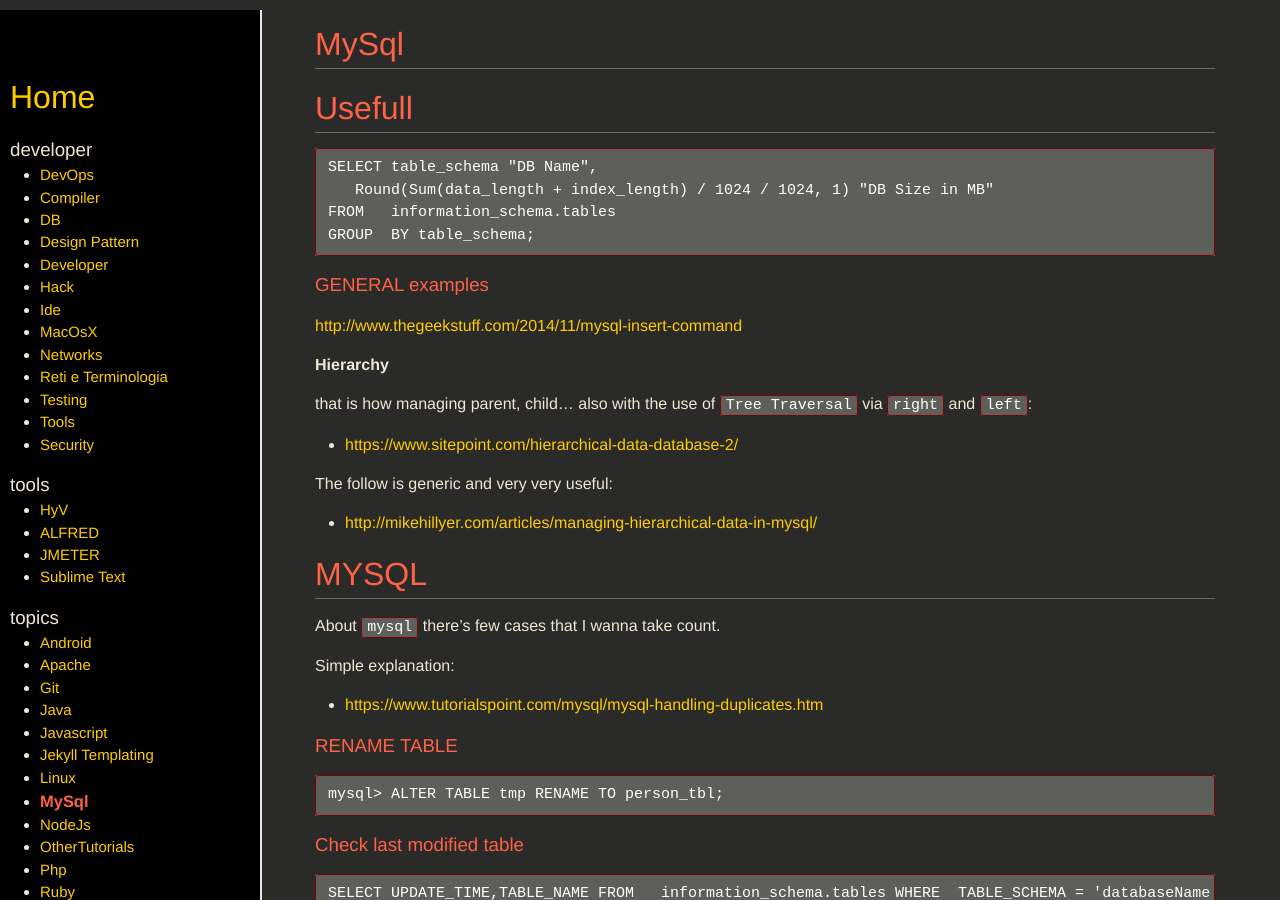
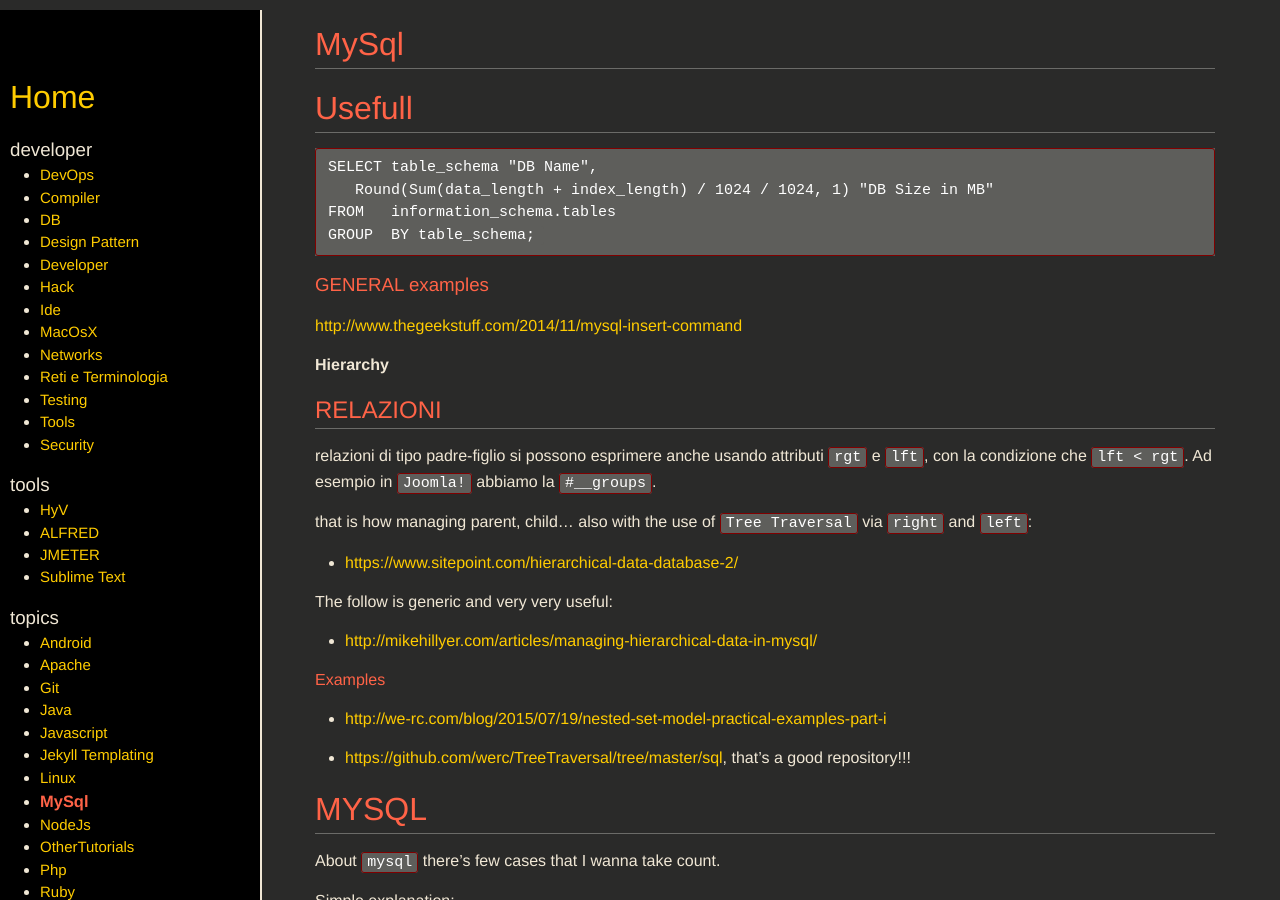
Before and after one commit to SimoSca/own-memo, a Jekyll site: the page built from _pages/topics/mysql.md, in a window 1280 px wide and 900 px high. Built offline with Jekyll 4.4.1, drawn with Linux system fonts in a browser that asks for light colours; nearby versions of some CDN libraries.

Commit message:
[updated] javascript.md and mysql.md

```diff
--- a/_pages/topics/mysql.md
+++ b/_pages/topics/mysql.md
@@ -21,6 +21,12 @@ GROUP  BY table_schema;
 
 **Hierarchy**
 
+RELAZIONI
+---------
+
+relazioni di tipo padre-figlio si possono esprimere anche usando attributi `rgt` e `lft`, con la condizione che `lft < rgt`. Ad esempio in `Joomla!` abbiamo la `#__groups`.
+
+
 that is how managing parent, child... also with the use of `Tree Traversal` via `right` and `left`:
 
 - [https://www.sitepoint.com/hierarchical-data-database-2/](https://www.sitepoint.com/hierarchical-data-database-2/)
@@ -28,6 +34,13 @@ that is how managing parent, child... also with the use of `Tree Traversal` via
 The follow is generic and very very useful:
 
 - [http://mikehillyer.com/articles/managing-hierarchical-data-in-mysql/](http://mikehillyer.com/articles/managing-hierarchical-data-in-mysql/)
+
+
+#### Examples
+
+- [http://we-rc.com/blog/2015/07/19/nested-set-model-practical-examples-part-i](http://we-rc.com/blog/2015/07/19/nested-set-model-practical-examples-part-i)
+
+- [https://github.com/werc/TreeTraversal/tree/master/sql](https://github.com/werc/TreeTraversal/tree/master/sql), that's a good repository!!!
 
 
 
```
Also changed, not shown: _pages/topics/javascript.md (+8 -0 lines).
